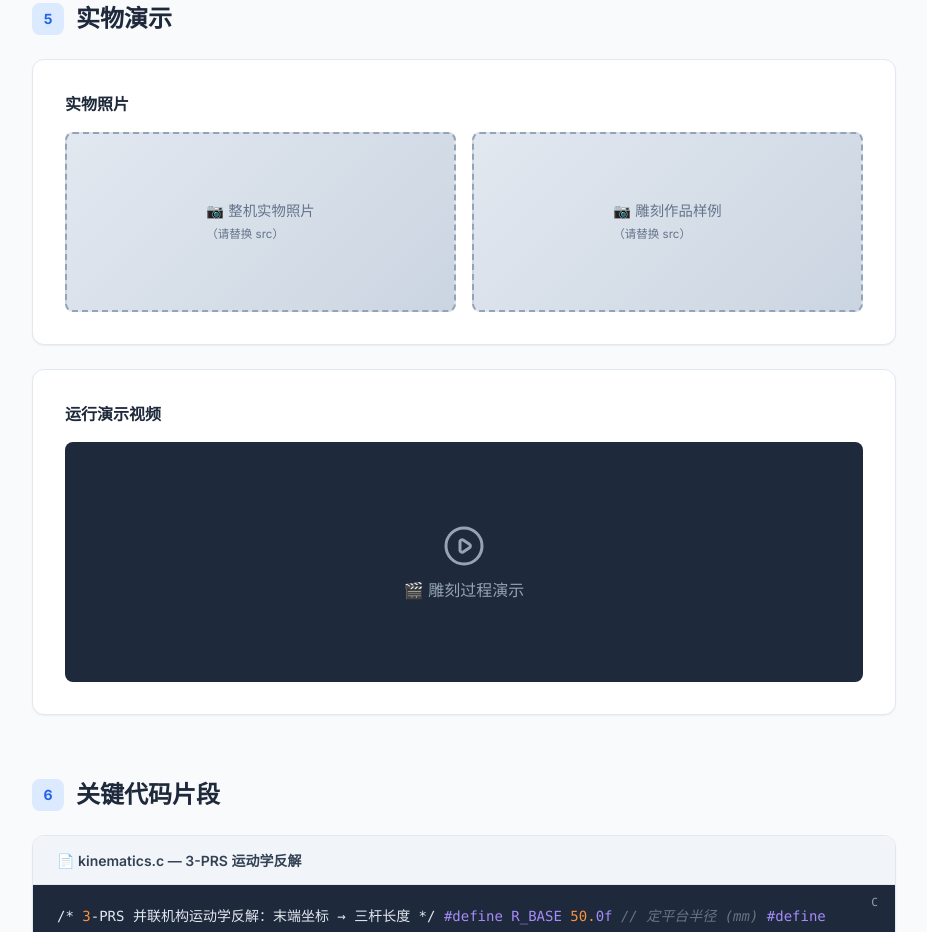
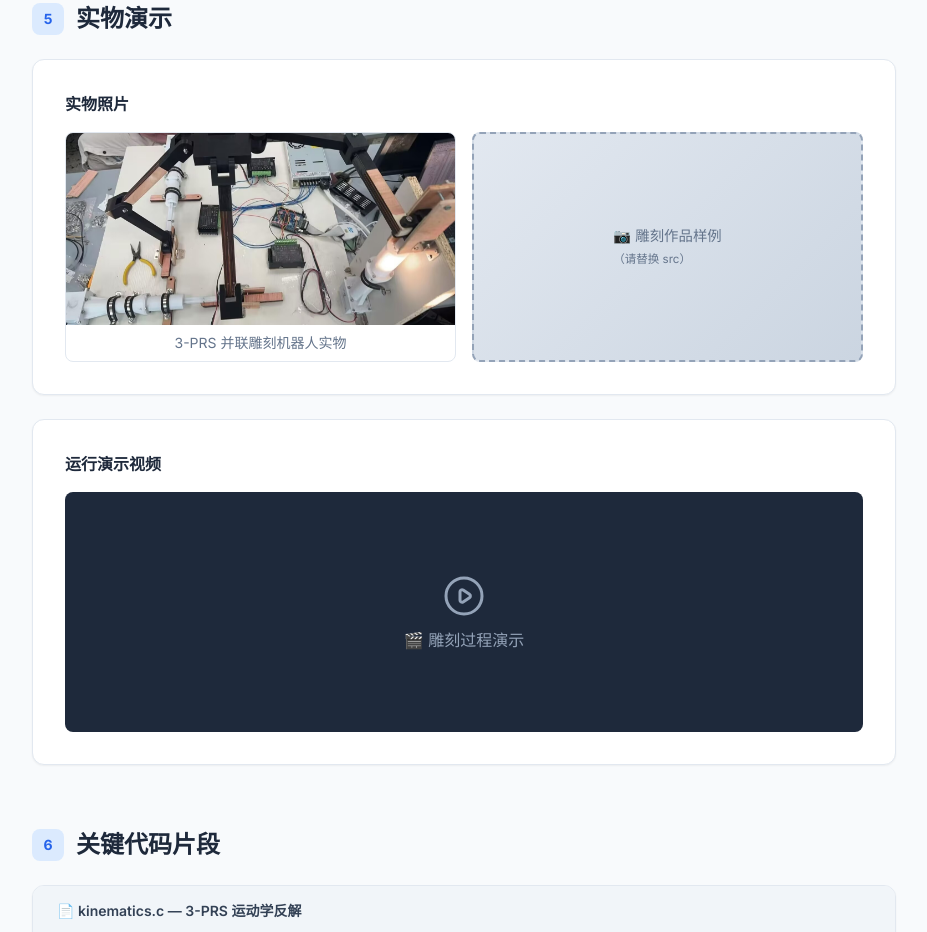
Before and after one commit to ming456hh/portfolio, a plain HTML site: page project-3prs.html in a window 1280 px wide. Shown: the part 2988-3920 px from the top of the page, without its empty margins (176-1103 px from the left). Drawn offline with nearby package versions, Linux system fonts and the light colour scheme.

Commit message:
feat: 添加3-PRS并联雕刻机器人实物照片

```diff
--- a/project-3prs.html
+++ b/project-3prs.html
@@ -147,7 +147,10 @@
       <div class="bg-white rounded-xl p-6 sm:p-8 shadow-sm border border-slate-200 mb-6">
         <h3 class="font-semibold text-slate-800 mb-4">实物照片</h3>
         <div class="grid grid-cols-1 sm:grid-cols-2 gap-4">
-          <div class="img-placeholder rounded-lg"><span>📷 整机实物照片<br><small>（请替换 src）</small></span></div>
+          <div class="rounded-lg overflow-hidden border border-slate-200">
+            <img src="assets/3prs.jpg" alt="3-PRS并联雕刻机器人实物" class="w-full h-48 object-cover">
+            <p class="text-center text-sm text-slate-500 py-2">3-PRS 并联雕刻机器人实物</p>
+          </div>
           <div class="img-placeholder rounded-lg"><span>📷 雕刻作品样例<br><small>（请替换 src）</small></span></div>
         </div>
       </div>
```
Also changed, not shown: assets/3prs.jpg (added).
